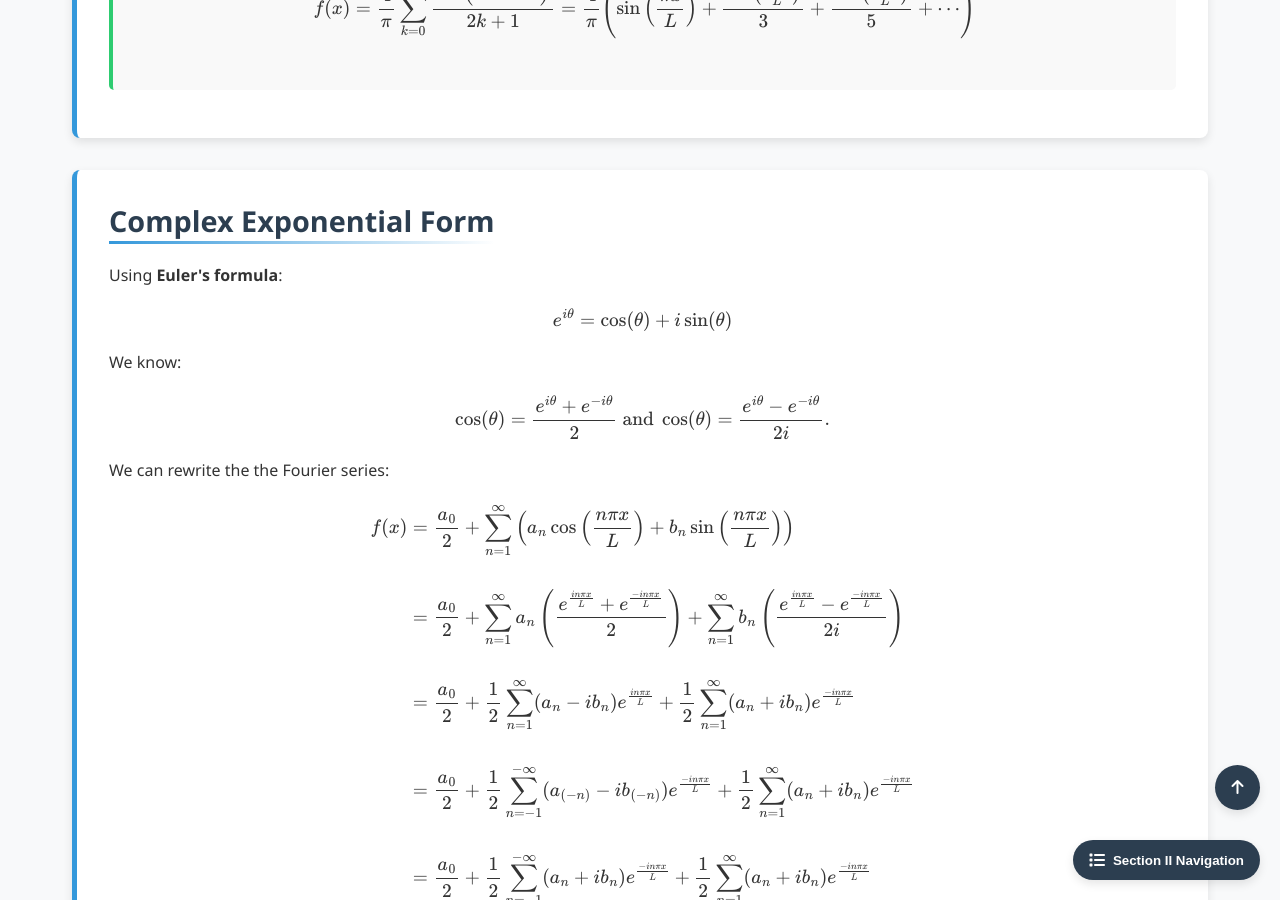
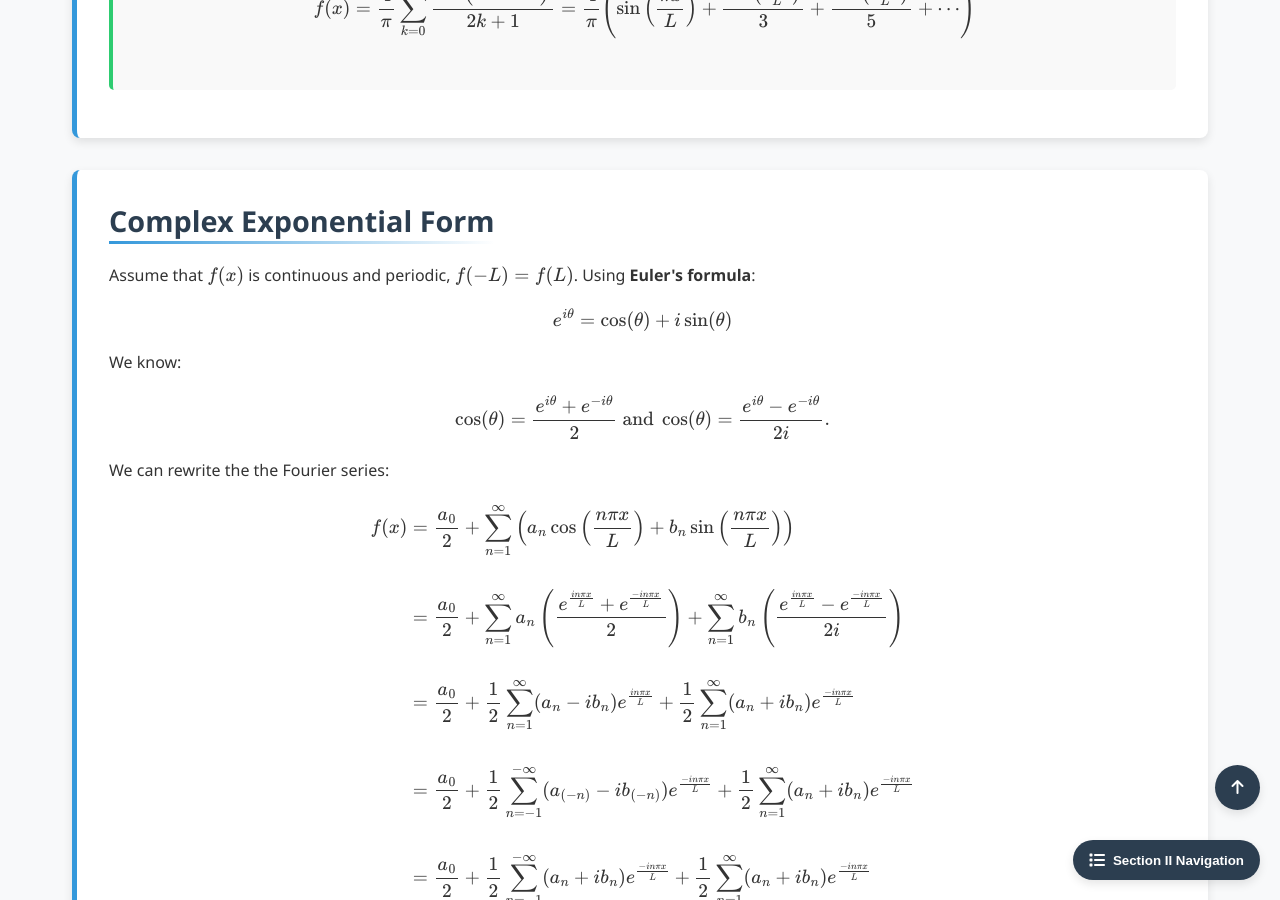
Before and after one commit to Yusukey01/yusukey01.github.io, a Jekyll site: the page built from Mathematics/Calculus/fourier_series.html, in a window 1280 px wide and 900 px high, scrolled down 5125 px. Built offline with Jekyll 4.4.1, drawn with Linux system fonts in a browser that asks for light colours.

Commit message:
Start Fourier transform, seriees

```diff
--- a/Mathematics/Calculus/fourier_series.html
+++ b/Mathematics/Calculus/fourier_series.html
@@ -294,7 +294,7 @@ uses_python: false
                 <section id="complex" class="section-content">
                 <h2>Complex Exponential Form</h2>
                 <p>
-                Using <strong>Euler's formula</strong>:
+                Assume that \(f(x)\) is continuous and periodic, \(f(-L) = f(L)\). Using <strong>Euler's formula</strong>:
                 \[
                 e^{i\theta} = \cos(\theta) + i\sin(\theta)
                 \]
```
